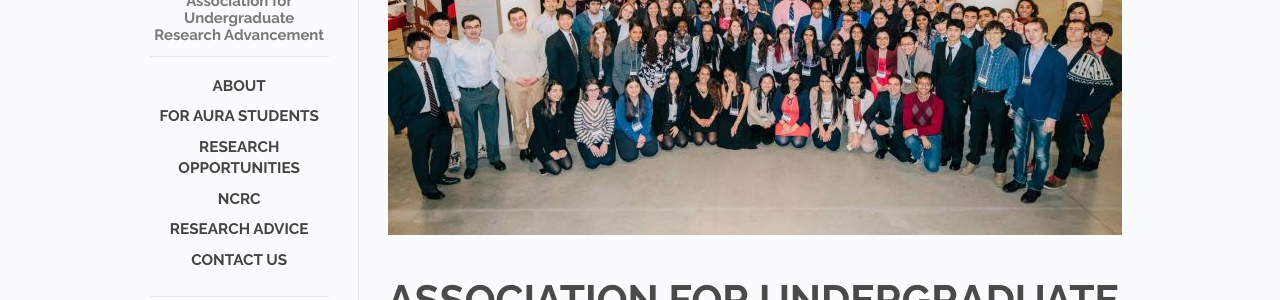
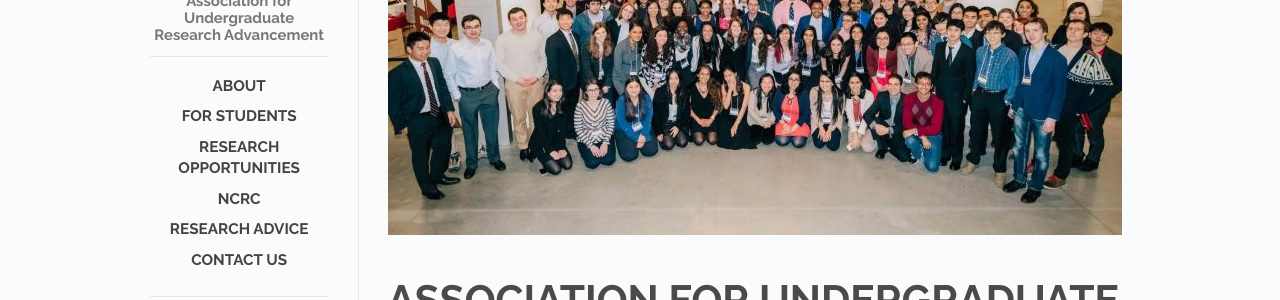
Before and after one commit to kraftp/aura_website, a Jekyll site: the page built from index.html, in a window 1280 px wide. Shown: the part 198-498 px from the top of the page. Built offline with Jekyll 4.4.1, drawn with Linux system fonts in a browser that asks for light colours; Markdown is read by kramdown in place of the engine named in the settings; the list of posts is cut into pages by our own code.

Commit message:
Update _config.yml

```diff
--- a/_config.yml
+++ b/_config.yml
@@ -35,5 +35,5 @@
   repo:              https://github.com/kraftp/aura_website
 
 # Pages in website header
-pages_list:       {'About':'/about', 'For AURA Students':'/for_students', 'Research Opportunities':'/research_opportunities', "NCRC":'/NCRC', "Research Advice":'/research_advice', "Contact Us":'/contact_us'}
+pages_list:       {'About':'/about', 'For Students':'/for_students', 'Research Opportunities':'/research_opportunities', "NCRC":'/NCRC', "Research Advice":'/research_advice', "Contact Us":'/contact_us'}
 home: '/2015-5-19-homepage'
```
